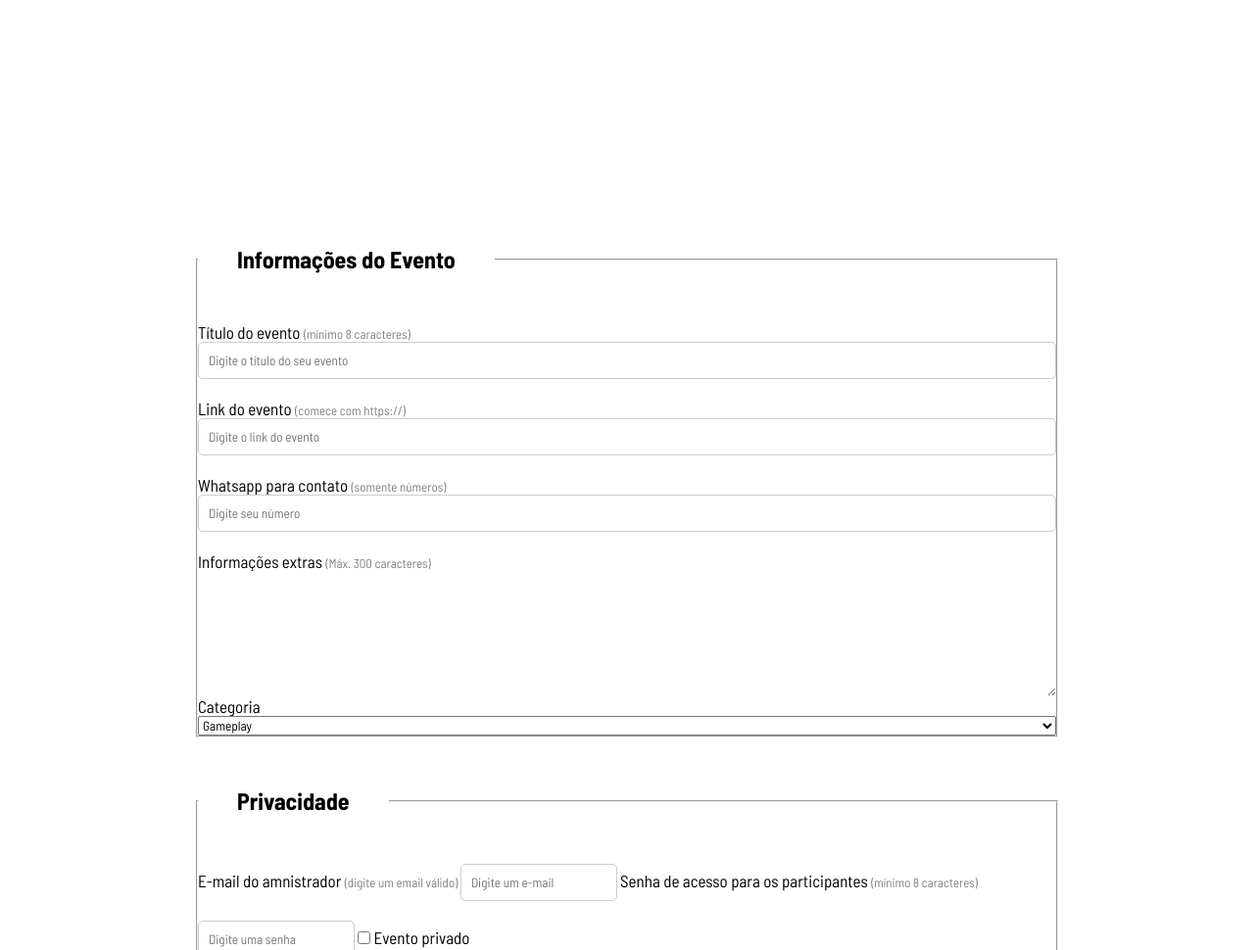
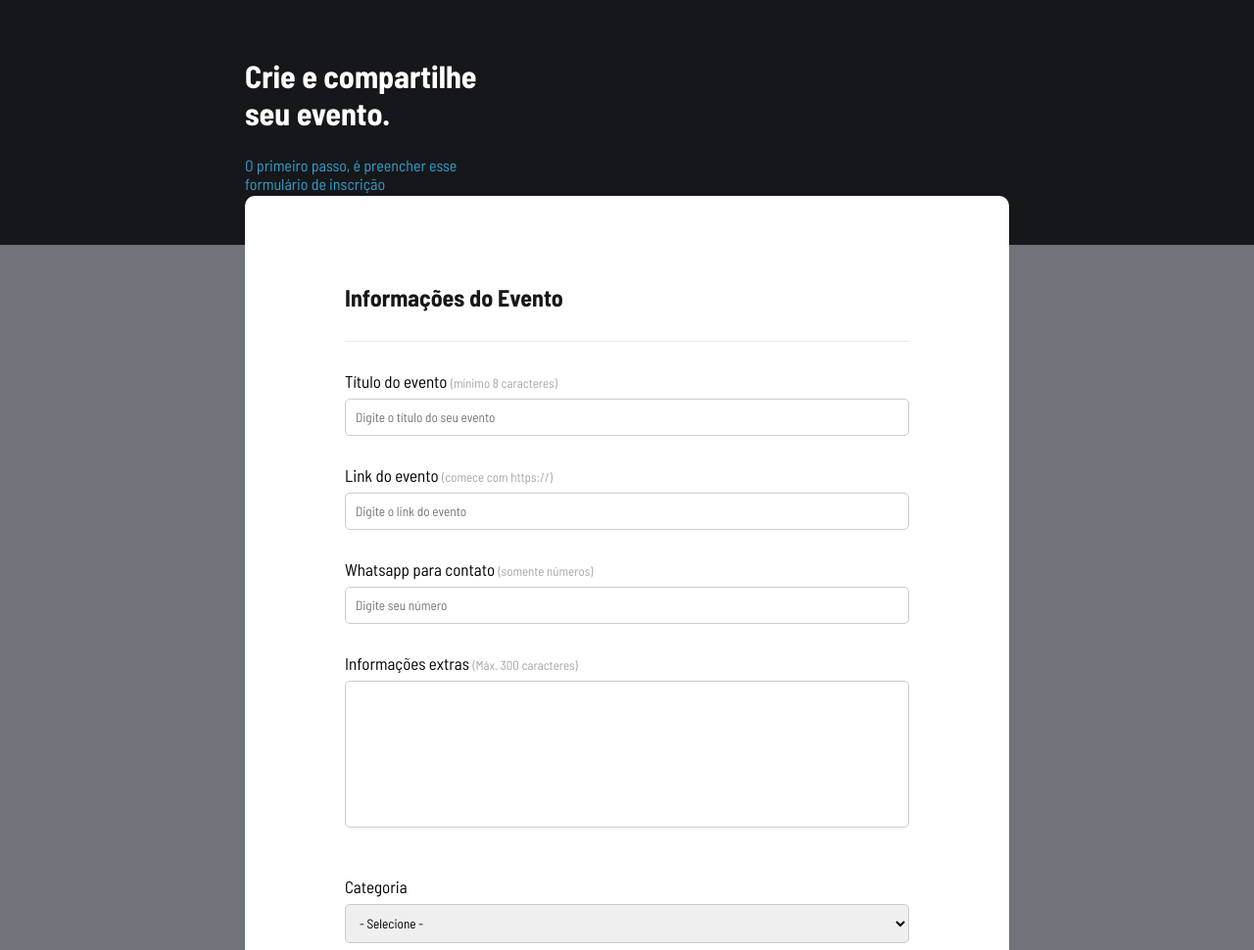
Before and after one commit to Yuri-02/form, a plain HTML site: page index.html in a window 1280 px wide. Shown: the top 970 px of the page at 98% size. Drawn offline with Linux system fonts and the light colour scheme.

Commit message:
Estilizações no css.

```diff
--- a/css/styles.css
+++ b/css/styles.css
@@ -1,33 +1,102 @@
+.container {
+    background-color: #70747a;
+    display: flex;
+    justify-content: center;
+    flex-direction: column;
+    align-items: center;
+}
+
+.header-class {
+    display: flex;
+    background-color: #16171a;
+    height: 250px;
+    align-items: center;
+    justify-content: center;
+    width: 100%;
+
+}
+
+.header-class div {
+    width: 100%;
+    max-width: 780px;
+}
+
+.header-title {
+    color: white;
+    padding: 25px 0px;
+}
+
+.header-subtitle {
+    color: rgb(49, 160, 204);
+    padding: 0px 0px 20px;
+}
+
+
 .event-create {
     display: flex;
     flex-direction: column;
-    padding: 200px;
     background-color: white;
+    border-radius: 10px;
+    border: 2px solid white;
+    padding: 67px 100px;
+    width: 100%;
+    max-width: 780px;
+    margin-top: -50px;
 }
 
-legend{
+caption-title {
+    color: #16171a;
     font-size: 24px;
     font-weight:bolder;
-    padding: 50px 40px;
+    padding: 20px 0px 30px 0px;
+    border-bottom: 1px solid #e8e9ee;
+}
+
+fieldset {
+    border: none;
+    display: flex;
+    flex-direction: column;
 }
 
 label {
     font-size: 17px;
+    padding-bottom: 8px;
+    padding-top: 30px;
 }
 
 label span {
     font-size: 13px;
     color: gray;
+    opacity: 70%;
 }
 
-.event-information {
-    display: flex;
-    flex-direction: column;
+input:not([type="checkbox"]){
+    padding: 10px;
+    border-radius: 5px;
+    border: 1px solid #ccc;
 }
 
-input{
+textarea {
+    padding: 10px;
+    margin-bottom: 20px;
+    border-radius: 5px;
+    border: 1px solid #ccc;
+    resize: none;
+}
+
+select {
     padding: 10px;
     margin-bottom: 20px;
     border-radius: 5px;
     border: 1px solid #ccc;
 }
+
+option {
+    font-size: 18px;
+}
+
+.private-event-class {
+    display: flex;
+    align-items: center;
+    justify-content: center;
+}
--- a/index.html
+++ b/index.html
@@ -11,11 +11,18 @@
     <title>Crie seu evento</title>
 </head>
 <body>
+    <div class="container">
+        <header class="header-class">
+            <div>
+                <h1 class="header-title">Crie e compartilhe <br> seu evento.</h1>
+                <p class="header-subtitle"> O primeiro passo, é preencher esse <br> formulário de inscrição </p>
+            </div>
+        </header>
         <form class="event-create">
-        <fieldset class="event-information">
-            <legend>
+            <fieldset>
+                <caption-title>
                     Informações do Evento
-            </legend>
+                </caption-title>
 
                 <label for="event-title"> Título do evento <span>(mínimo 8 caracteres)</span></label>
                 <input class="event-title-class" id="event-title" type="text" name="" placeholder="Digite o título do seu evento" maxlength="8" required />
@@ -31,6 +38,7 @@
 
                 <label> Categoria </label>
                 <select name="" id="categorie">
+                    <option disabled selected value="1">- Selecione -</option>
                     <option value="1"> Gameplay </option>
                     <option value="2"> Ao vivo </option>
                     <option value="3"> Podcast </option>
@@ -39,9 +47,9 @@
             </fieldset>
 
             <fieldset>
-            <legend>
+                <caption-title>
                     Privacidade
-            </legend>
+                </caption-title>
 
                 <label for="admnistrator-email"> E-mail do amnistrador <span> (digite um email válido) </span></label>
                 <input class="admnistrator-email-class" id="admnistrator-email" type="email" name="" placeholder="Digite um e-mail" required/>
@@ -49,14 +57,14 @@
                 <label for="partcipants-password"> Senha de acesso para os participantes <span>(mínimo 8 caracteres)</span></label>
                 <input class="partcipants-password-class" id="partcipants-password" type="url" name="" placeholder="Digite uma senha" minlength="8" required/>
 
-            <input class="private event-class" type="checkbox" name="" id="private-event"/>
+                <input class="private-event-class" type="checkbox" name="" id="private-event"/>
                 <label for="private-event" >Evento privado</label>
             </fieldset>
 
-        <fieldset>
-            <legend>
+            <fieldset class="date-time">
+                <caption-title>
                     Dia e hora
-            </legend>
+                </caption-title>
 
                 <label for="date"> Data </label>
                 <input type="date" name="" id="date"/>
@@ -72,5 +80,6 @@
                 <button type="submit"> Salvar evento </button>
             </footer>
         </form>
+    </div>
 </body>
 </html>
```
Lines whose indentation alone changed are shown as unchanged.
